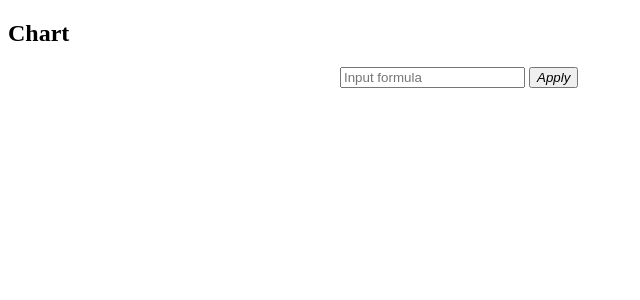
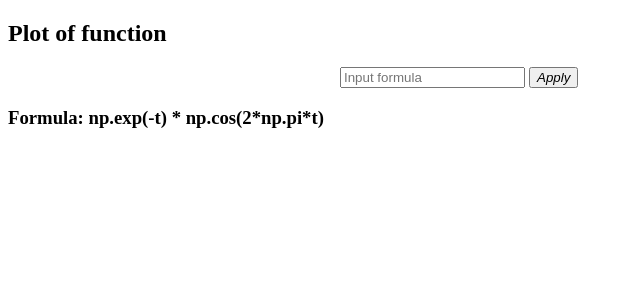
Before and after one commit to josmare/lang-simp, a Flask app: page / in a window 1280 px wide. Shown: the top 300 px of the page, without its empty margins (0-640 px from the left). Run offline with Flask 2, Linux system fonts and the light colour scheme.

Commit message:
Plotting functionality
input a function in numpy format

```diff
--- a/application.py
+++ b/application.py
@@ -1,4 +1,4 @@
-from flask import Flask, render_template
+from flask import Flask, render_template, request
 import numpy as np
 import sys
 
@@ -6,9 +6,13 @@ application = Flask(__name__)
 
 @application.route('/', methods=['GET', 'POST'])
 def lang_simp():
-    formula_str = 'np.exp(-t) * np.cos(2*np.pi*t)'
+    if request.method == 'POST':
+        formula_str = request.form['formula']
+    else:
+        formula_str = 'np.exp(-t) * np.cos(2*np.pi*t)'
+    print(formula_str, file=sys.stderr)
     t = np.arange(0.0, 5.0, 0.01)
     f1 = list(eval(formula_str))
     datos1 = {'y': f1}
 
-    return render_template('index.html', datos=datos1)
+    return render_template('index.html', datos=datos1, formula_str=formula_str)
--- a/templates/index.html
+++ b/templates/index.html
@@ -8,7 +8,7 @@
     <link href="{{ url_for('static',   filename='c3/c3.css')}}" rel="stylesheet"/>
 </head>
 <body>
-<h2>Chart</h2>
+<h2>Plot of function</h2>
 <div id="chart"></div>
 <script>
 
@@ -36,6 +36,7 @@
             </button>
  </form>
 
+<h3>Formula: {{formula_str}}</h3>
 
 </body>
 </html>
```
